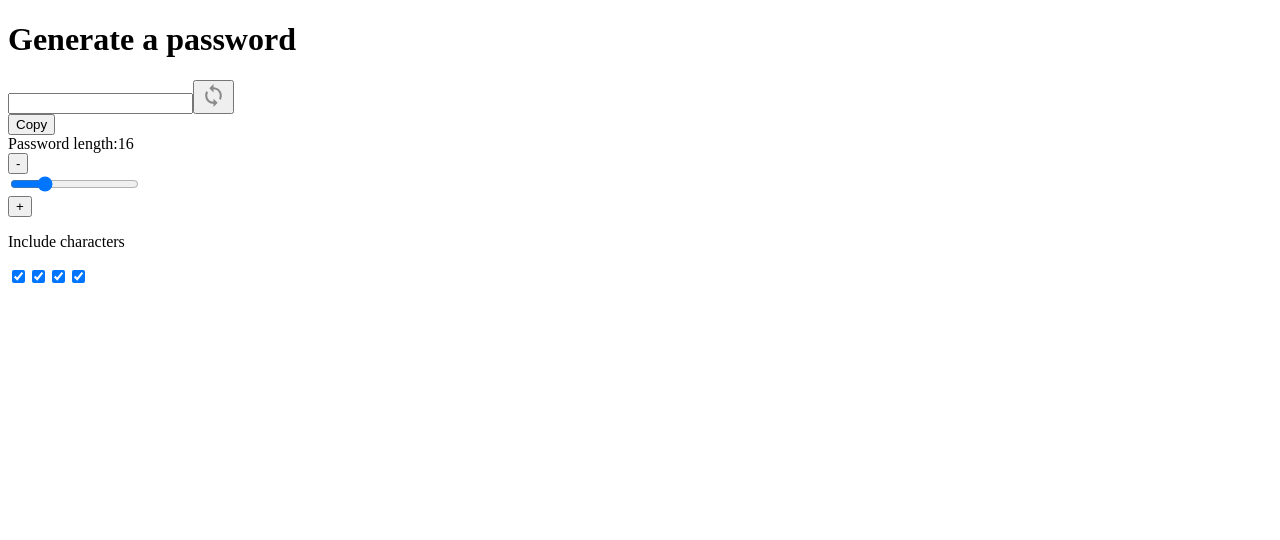
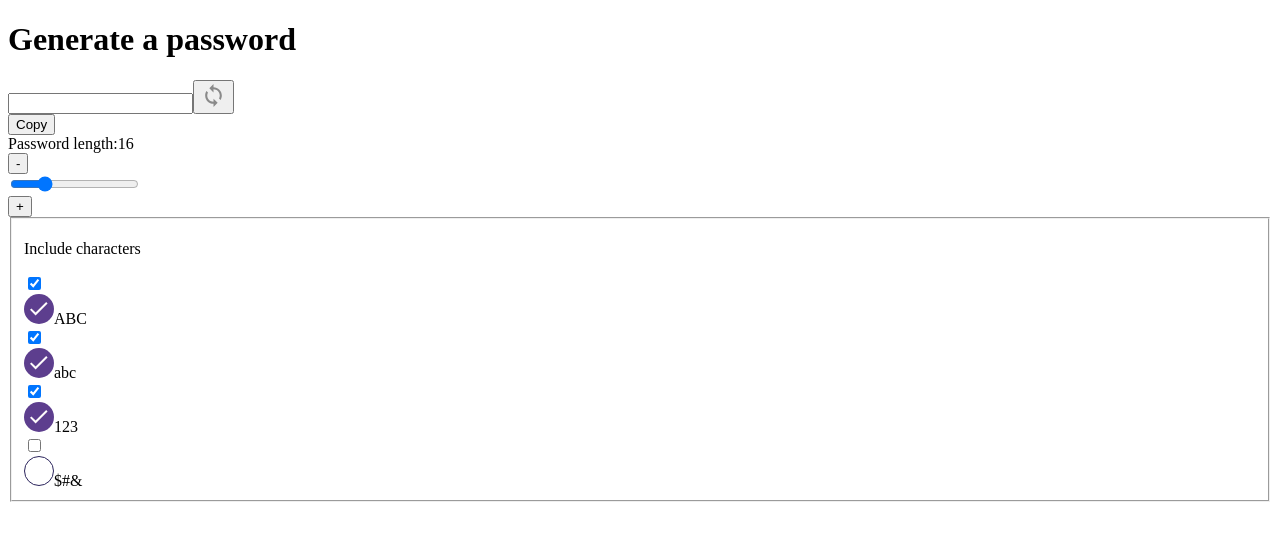
Before and after one commit to Nyima-ui/DeepLock, a Next.js app: page / in a window 1280 px wide. Shown: the top 540 px of the page. Built offline with nearby package versions, Linux system fonts and the light colour scheme.

Commit message:
UI character inclusion

```diff
--- a/app/page.tsx
+++ b/app/page.tsx
@@ -2,6 +2,8 @@
 import { useEffect, useState } from "react";
 import CopyButton from "@/components/CopyButton";
 import Loop from "@/components/svgs/Loop";
+import Unchecked from "@/components/svgs/Unchecked";
+import Checked from "@/components/svgs/Checked";
 
 const PassswordGenerator = () => {
   const [length, setLength] = useState(16);
@@ -12,9 +14,15 @@ const PassswordGenerator = () => {
     symbols: false,
   });
 
+  function toggleOption(key: keyof typeof options) {
+    const checkedCount = Object.values(options).filter(Boolean).length;
+    if (checkedCount === 1 && options[key]) return;
+    setOptions((prev) => ({ ...prev, [key]: !prev[key] }));
+  }
+
   useEffect(() => {
-    console.log(length);
-  }, [length]);
+    console.log(options);
+  }, [options]);
 
   const checkboxes = [
     { id: "uppercase", label: "ABC", title: "Uppercase letters" },
@@ -26,35 +34,39 @@ const PassswordGenerator = () => {
   return (
     <div className="bg-card rounded-lg p-[15px] shadow-card mt-[30px] space-y-[30px]">
       {/* generator  */}
-      <form className="flex gap-[24px]">
+      <div role="group" className="flex gap-[24px]">
         <div className="relative flex-1">
           <input
             type="text"
             className="w-full bg-primary-900 h-full rounded-lg shadow-[2px_2px_4px_0px_rgba(55,39,114,0.5)] focus:outline-none focus:border-primary focus:ring-[3px] focus:ring-primary-500/50 px-[20px] text-[20px]"
+            readOnly
           />
           <button
             type="button"
+            aria-label="Generate new password"
             className="absolute top-1/2 -translate-y-1/2 right-[20px] cursor-pointer"
           >
-            <span>
+            <span aria-hidden="true">
               <Loop />
             </span>
           </button>
         </div>
         <CopyButton text={"Copy"} fontSize={"text-[20px]"} />
-      </form>
+      </div>
 
       {/* length setter  */}
       <div className="flex items-center justify-between">
         <div className="text-[20px]">
           <label htmlFor="password-length">Password length:</label>
-          <span className="ml-[2px]">{length}</span>
+          <span className="ml-[2px]" aria-live="polite">
+            {length}
+          </span>
         </div>
 
         <div className="flex items-center relative gap-[5px]">
           <button
             type="button"
-            aria-label="Decrease length"
+            aria-label={`Decrease length, current: ${length}`}
             onClick={() => setLength((l) => Math.max(1, l - 1))}
             className="size-[40px] rounded-full border border-primary-600 cursor-pointer"
           >
@@ -63,6 +75,7 @@ const PassswordGenerator = () => {
 
           <div className="relative flex-1 flex items-center">
             <div
+              aria-hidden="true"
               className="absolute left-0 h-[10px] bg-primary pointer-events-none rounded-l-2xl"
               style={{ width: `${((length - 2) / (64 - 2)) * 100}%` }}
             />
@@ -80,7 +93,7 @@ const PassswordGenerator = () => {
 
           <button
             type="button"
-            aria-label="Increase length"
+            aria-label={`Increase length, current: ${length}`}
             onClick={() => setLength((l) => Math.min(64, l + 1))}
             className="size-[40px] rounded-full border border-primary-600 cursor-pointer"
           >
@@ -89,34 +102,28 @@ const PassswordGenerator = () => {
         </div>
       </div>
 
-      {/* character  */}
-      <div className="flex items-center justify-between">
+      {/* character options */}
+      <fieldset className="flex items-center justify-between">
         <p className="text-[20px]">Include characters</p>
 
-        <div className="flex items-center justify-between flex-1 max-w-[330px]">
+        <div className="flex items-center justify-between flex-1 max-w-[329px]">
           {checkboxes.map(({ id, label, title }) => (
             <label key={id} title={title} className="">
-              <input type="checkbox" id={id} checked={true} />
+              <input
+                type="checkbox"
+                id={id}
+                checked={options[id]}
+                onChange={() => toggleOption(id)}
+                className="sr-only"
+              />
+              <div className="flex items-center gap-[4px]">
+                <span>{options[id] ? <Checked /> : <Unchecked />}</span>
+                <span className="select-none">{label}</span>
+              </div>
             </label>
           ))}
-          {/* <div className="flex items-center">
-            <input type="checkbox" id="uppercase" />
-            <label htmlFor="uppercase">ABC</label>
-          </div>
-          <div className="flex items-center">
-            <input type="checkbox" id="lowercase" />
-            <label htmlFor="lowercase">abc</label>
-          </div>
-          <div className="flex items-center">
-            <input type="checkbox" id="number" />
-            <label htmlFor="number">123</label>
-          </div>
-          <div className="flex items-center">
-            <input type="checkbox" id="symbols" />
-            <label htmlFor="symbols">$#&</label>
-          </div> */}
         </div>
-      </div>
+      </fieldset>
     </div>
   );
 };
--- /dev/null
+++ b/components/svgs/Checked.tsx
@@ -0,0 +1,21 @@
+
+
+const Checked = () => {
+  return (
+    <svg
+      width="30"
+      height="30"
+      viewBox="0 0 30 30"
+      fill="none"
+      xmlns="http://www.w3.org/2000/svg"
+    >
+      <rect width="30" height="30" rx="15" fill="#5D3E8E" />
+      <path
+        d="M11.59 18.58L7.42 14.41L6 15.82L11.59 21.41L23.59 9.41L22.18 8L11.59 18.58Z"
+        fill="#FEFBFB"
+      />
+    </svg>
+  );
+};
+
+export default Checked;
--- /dev/null
+++ b/components/svgs/Unchecked.tsx
@@ -0,0 +1,17 @@
+import React from "react";
+
+const Unchecked = () => {
+  return (
+    <svg
+      width="30"
+      height="30"
+      viewBox="0 0 30 30"
+      fill="none"
+      xmlns="http://www.w3.org/2000/svg"
+    >
+      <rect x="0.5" y="0.5" width="29" height="29" rx="14.5" stroke="#2B245C" />
+    </svg>
+  );
+};
+
+export default Unchecked;
```
